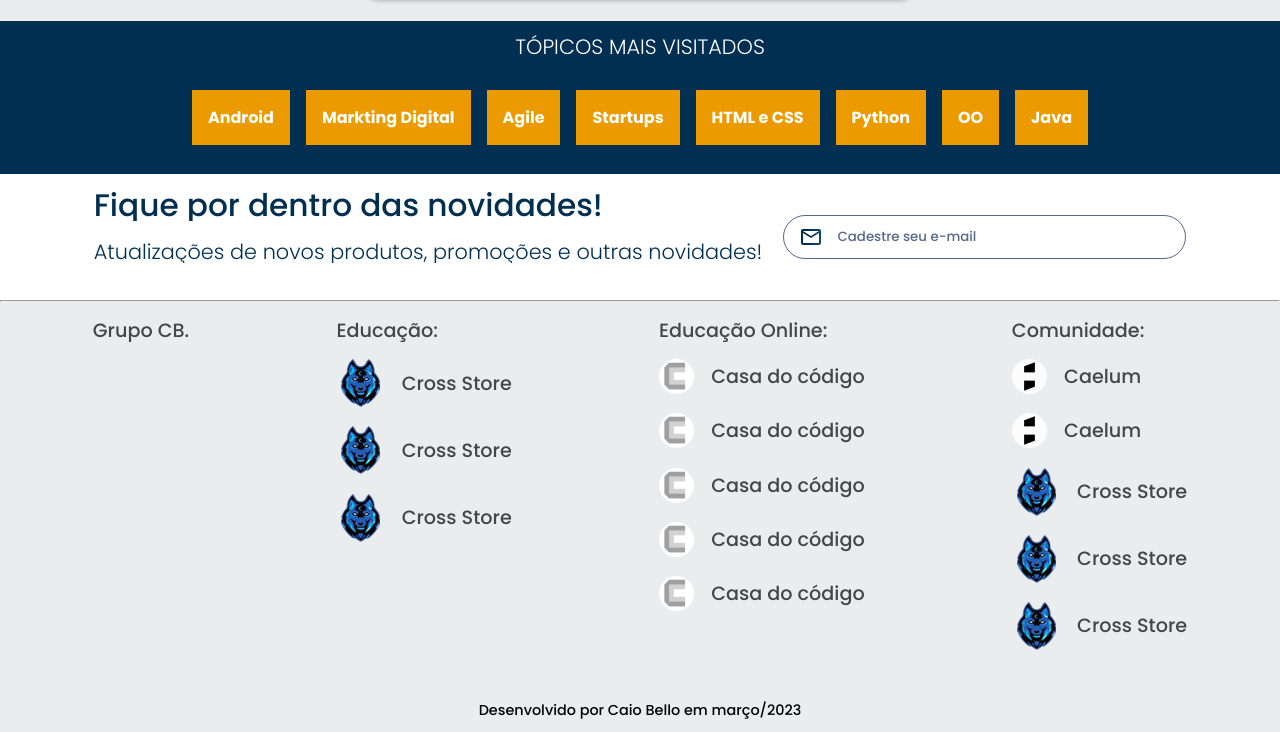
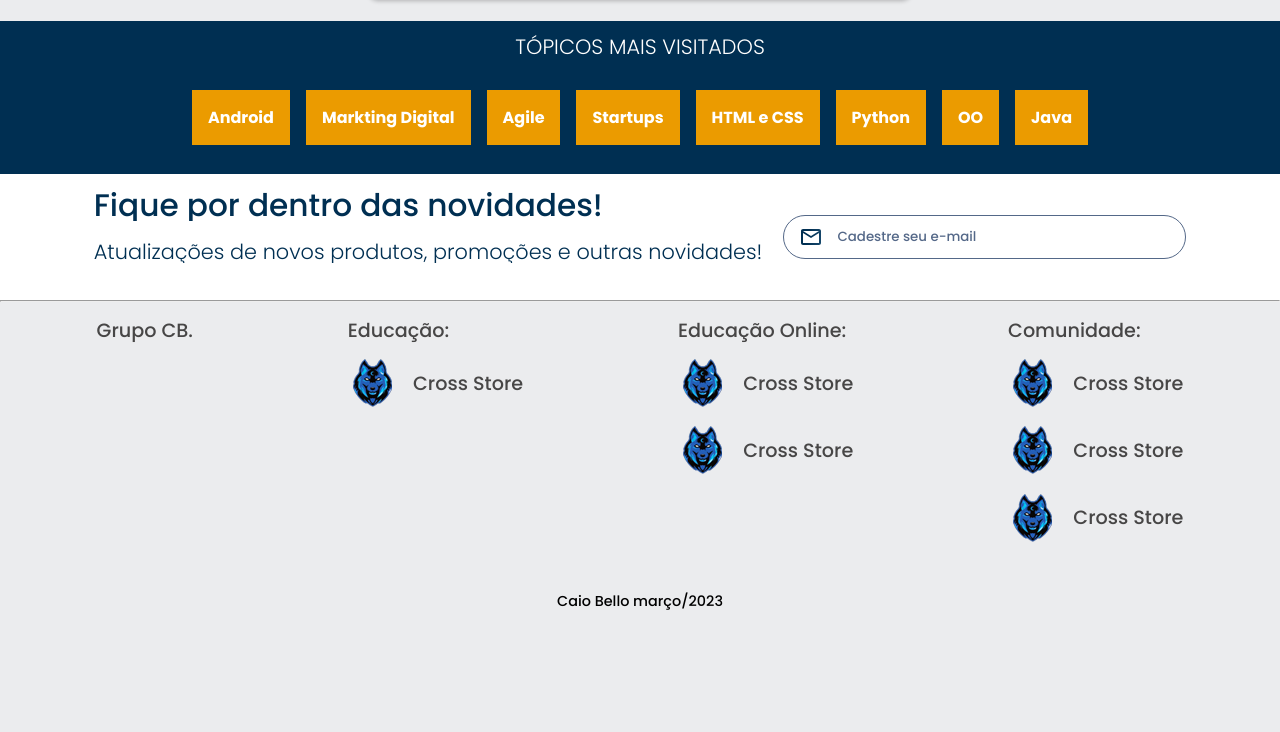
Before and after one commit to caiobello/frontEnd-Loja-Virutal, a plain HTML site: page index.html in a window 1280 px wide. Shown: the part 2172-2904 px from the top of the page. After the commit the page ends 2795 px from the top, so only its background shows below. Drawn offline with nearby package versions, Linux system fonts and the light colour scheme.

Commit message:
Add files via upload

```diff
--- a/index.html
+++ b/index.html
@@ -253,26 +253,25 @@
 
         <ul class="lista-rodape">
             <li class="lista-rodape__titulo">Educação:</li>
-            <li class="lista-rodape__item"><img src="asset/Logominiazul.png" alt="Cross Store"><a href="#" class="lista-rodape__link">Cross Store</li></a>
-            <li class="lista-rodape__item"><img src="asset/Logominiazul.png" alt="Cross Store"><a href="#" class="lista-rodape__link">Cross Store</li></a>
+            <!-- <li class="lista-rodape__item"><img src="asset/Logominiazul.png" alt="Cross Store"><a href="#" class="lista-rodape__link">Cross Store</li></a> -->
+            <!-- <li class="lista-rodape__item"><img src="asset/Logominiazul.png" alt="Cross Store"><a href="#" class="lista-rodape__link">Cross Store</li></a> -->
 
             <li class="lista-rodape__item"><img src="asset/Logominiazul.png" alt="Cross Store"><a href="#" class="lista-rodape__link">Cross Store</li></a>
         </ul>
 
         <ul class="lista-rodape">
             <li class="lista-rodape__titulo">Educação Online:</li>
-            <li class="lista-rodape__item"><img src="asset/CasaDoCodigo.png" alt="Logo da casa do código"><a href="#" class="lista-rodape__link">Casa do código</a></li>
-            <li class="lista-rodape__item"><img src="asset/CasaDoCodigo.png" alt="Logo da casa do código"><a href="#" class="lista-rodape__link">Casa do código</a></li>
-            <li class="lista-rodape__item"><img src="asset/CasaDoCodigo.png" alt="Logo da casa do código"><a href="#" class="lista-rodape__link">Casa do código</a></li>
-            <li class="lista-rodape__item"><img src="asset/CasaDoCodigo.png" alt="Logo da casa do código"><a href="#" class="lista-rodape__link">Casa do código</a></li>
-            <li class="lista-rodape__item"><img src="asset/CasaDoCodigo.png" alt="Logo da casa do código"><a href="#" class="lista-rodape__link">Casa do código</a></li>
+            <li class="lista-rodape__item"><img src="asset/Logominiazul.png" alt="Cross Store"><a href="#" class="lista-rodape__link">Cross Store</li></a>
+            <li class="lista-rodape__item"><img src="asset/Logominiazul.png" alt="Cross Store"><a href="#" class="lista-rodape__link">Cross Store</li></a>
+            <!-- <li class="lista-rodape__item"><img src="asset/Logominiazul.png" alt="Cross Store"><a href="#" class="lista-rodape__link">Cross Store</li></a> -->
+
+
         </ul>
 
         <ul class="lista-rodape">
             <li class="lista-rodape__titulo">Comunidade:</li>
 
-            <li class="lista-rodape__item"><img src="asset/Caelum.png" alt="Logo da Caelum"><a href="#" class="lista-rodape__link">Caelum</li></a>
-            <li class="lista-rodape__item"><img src="asset/Caelum.png" alt="Logo da Caelum"><a href="#" class="lista-rodape__link">Caelum</li></a>
+
             <li class="lista-rodape__item"><img src="asset/Logominiazul.png" alt="Cross Store"><a href="#" class="lista-rodape__link">Cross Store</li></a>
             <li class="lista-rodape__item"><img src="asset/Logominiazul.png" alt="Cross Store"><a href="#" class="lista-rodape__link">Cross Store</li></a>
             <li class="lista-rodape__item"><img src="asset/Logominiazul.png" alt="Cross Store"><a href="#" class="lista-rodape__link">Cross Store</li></a>
@@ -281,7 +280,7 @@
 
     </footer>
 
-        <h2 class="rodape__titulo__final">Desenvolvido por Caio Bello em março/2023</h2>
+        <h2 class="rodape__titulo__final">Caio Bello março/2023</h2>
 
 
 
```
